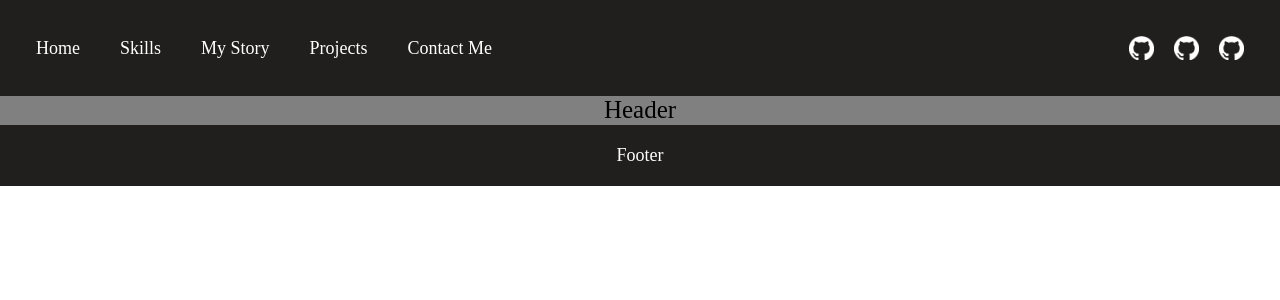
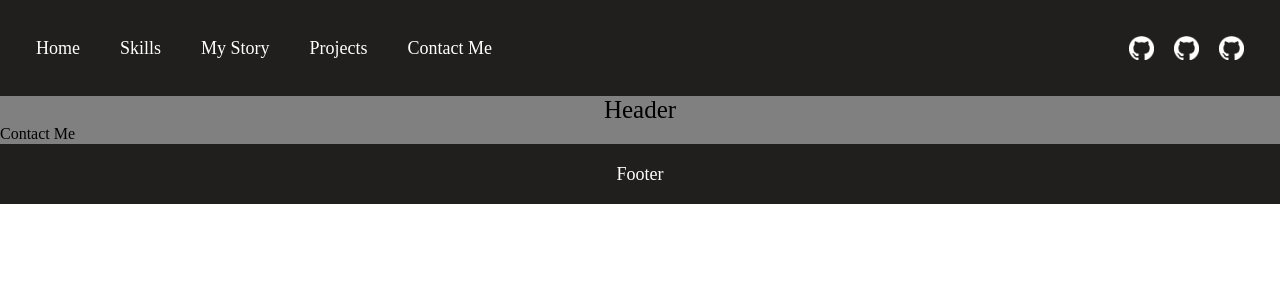
Before and after one commit to Bouderton/about-me, a React (Vite) app in the folder hello-vite/: page /contact-me in a window 1280 px wide. Shown: the top 300 px of the page. Built offline with nearby package versions, Linux system fonts and the light colour scheme.

Commit message:
contact-me router

```diff
--- a/hello-vite/src/components/App/App.jsx
+++ b/hello-vite/src/components/App/App.jsx
@@ -9,6 +9,7 @@ import Footer from "../Footer/Footer";
 import Skills from "../Skills/Skills";
 import MyStory from "../MyStory/MyStory";
 import Projects from "../Projects/Projects";
+import ContactMe from "../ContactMe/ContactMe";
 
 function App() {
   return (
@@ -20,6 +21,7 @@ function App() {
           <Route path="/skills" element={<Skills />} />
           <Route path="/my-story" element={<MyStory />} />
           <Route path="/projects" element={<Projects />} />
+          <Route path="/contact-me" element={<ContactMe />} />
         </Routes>
         <Footer />
       </div>
--- /dev/null
+++ b/hello-vite/src/components/ContactMe/ContactMe.jsx
@@ -0,0 +1,11 @@
+import "./ContactMe.css";
+
+const ContactMe = () => {
+  return (
+    <div>
+      <p>Contact Me</p>
+    </div>
+  );
+};
+
+export default ContactMe;
--- a/hello-vite/src/components/Main/Main.jsx
+++ b/hello-vite/src/components/Main/Main.jsx
@@ -5,7 +5,7 @@ const Main = () => {
     <>
       <div className="main">
         <div className="main__container">
-          <p>Hello</p>
+          <p>Home</p>
         </div>
       </div>
     </>
--- a/hello-vite/src/components/Nav/Nav.jsx
+++ b/hello-vite/src/components/Nav/Nav.jsx
@@ -39,7 +39,14 @@ const Nav = () => {
               Projects
             </Link>
           </li>
-          <li className="nav__list-item">Contact Me</li>
+          <li className="nav__list-item">
+            <Link
+              to="/contact-me"
+              style={{ textDecoration: "none", color: "white" }}
+            >
+              Contact Me
+            </Link>
+          </li>
         </ul>
       </nav>
       <div className="nav__links">
```
Also changed, not shown: hello-vite/src/components/ContactMe/ContactMe.css (added).
